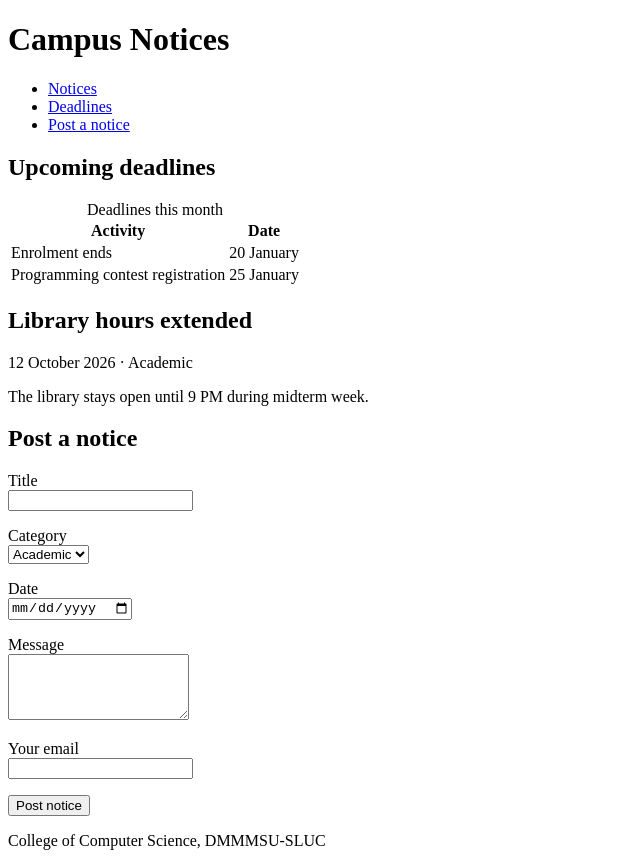
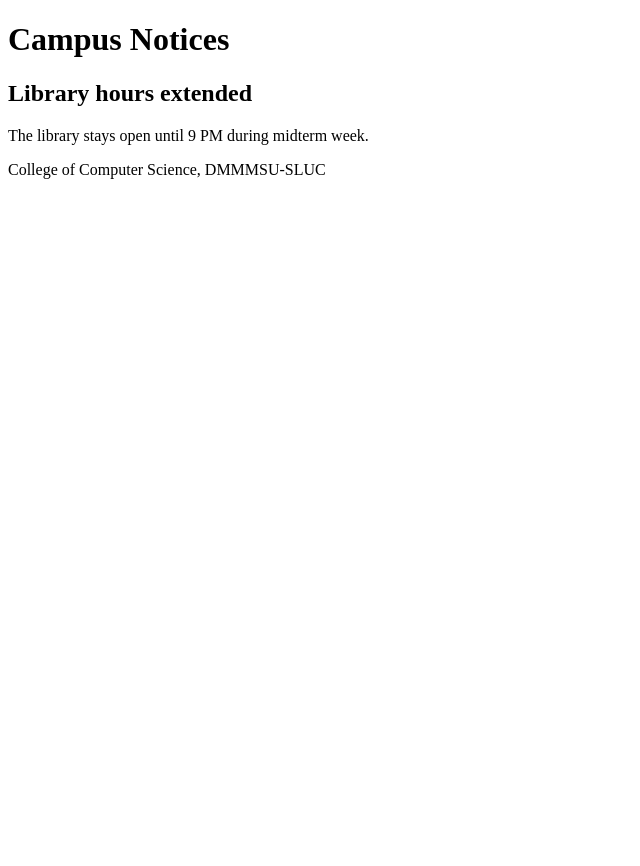
Before and after one commit to jhojhoyogitse-oss/csaeforproject3E, a plain HTML site: page week1/week1.html in a window 1280 px wide. Shown: the whole page, without its empty margins (0-640 px from the left). After the commit the page ends 800 px from the top, so only its background shows below. Drawn offline with Linux system fonts and the light colour scheme.

Commit message:
initial commit

```diff
--- a/week1/week1.html
+++ b/week1/week1.html
@@ -8,68 +8,12 @@
 <body>
   <header>
     <h1>Campus Notices</h1>
-
-    <nav aria-label="Main">
-  <ul>
-    <li><a href="#notices">Notices</a></li>
-    <li><a href="#deadlines">Deadlines</a></li>
-    <li><a href="#submit">Post a notice</a></li>
-  </ul>
-</nav>
-
-<section id="deadlines">
-  <h2>Upcoming deadlines</h2>
-  <table>
-    <caption>Deadlines this month</caption>
-    <thead>
-      <tr><th scope="col">Activity</th><th scope="col">Date</th></tr>
-    </thead>
-    <tbody>
-      <tr><td>Enrolment ends</td><td>20 January</td></tr>
-      <tr><td>Programming contest registration</td><td>25 January</td></tr>
-    </tbody>
-  </table>
-</section>
   </header>
   <main>
     <article class="notice">
-  <h2>Library hours extended</h2>
-  <p class="meta">
-    <time datetime="2026-10-12">12 October 2026</time> · <span class="tag">Academic</span>
-  </p>
-  <p>The library stays open until 9 PM during midterm week.</p>
-</article>
-<section id="submit">
-  <h2>Post a notice</h2>
-  <form action="#" method="post">
-    <p>
-      <label for="title">Title</label><br>
-      <input type="text" id="title" name="title" required maxlength="100">
-    </p>
-    <p>
-      <label for="category">Category</label><br>
-      <select id="category" name="category">
-        <option value="academic">Academic</option>
-        <option value="event">Event</option>
-        <option value="general">General</option>
-      </select>
-    </p>
-    <p>
-      <label for="date">Date</label><br>
-      <input type="date" id="date" name="date">
-    </p>
-    <p>
-      <label for="message">Message</label><br>
-      <textarea id="message" name="message" rows="4" required></textarea>
-    </p>
-    <p>
-      <label for="email">Your email</label><br>
-      <input type="email" id="email" name="email" required>
-    </p>
-    <button type="submit">Post notice</button>
-  </form>
-</section>
-
+      <h2>Library hours extended</h2>
+      <p>The library stays open until 9 PM during midterm week.</p>
+    </article>
   </main>
   <footer>
     <p>College of Computer Science, DMMMSU-SLUC</p>
--- /dev/null
+++ b/week2.1/style.css
@@ -0,0 +1,79 @@
+:root {
+  --brand: #1d4e89;
+  --brand-soft: #e0ecf8;
+  --surface: #ffffff;
+  --page: #f4f7fa;
+  --text: #1f2933;
+  --border: #d9e2ec;
+  --radius: 8px;
+}
+
+* { box-sizing: border-box; }
+
+body {
+  font-family: system-ui, sans-serif;
+  font-size: 1rem;
+  line-height: 1.5;
+  margin: 0;
+  background: var(--page);
+  color: var(--text);
+}
+header {
+  background: var(--brand);
+  color: white;
+  padding: 16px 24px;
+}
+
+main {
+  max-width: 720px;
+  margin: 24px auto;
+  padding: 0 16px;
+}
+
+.notice {
+  background: var(--surface);
+  border: 1px solid var(--border);
+  border-radius: var(--radius);
+  padding: 16px;
+  margin-bottom: 16px;
+}
+
+.tag {
+  background: var(--brand-soft);
+  border-radius: 4px;
+  padding: 2px 8px;
+  font-size: 0.85rem;
+}
+
+footer {
+  text-align: center;
+  padding: 16px;
+}
+nav ul { list-style: none; margin: 0; padding: 0; }
+nav li { display: inline-block; margin-right: 16px; }
+nav a { color: white; text-decoration: none; }
+nav a:hover { text-decoration: underline; }
+
+table { border-collapse: collapse; width: 100%; background: var(--surface); }
+th, td { border: 1px solid var(--border); padding: 8px; text-align: left; }
+th { background: var(--brand-soft); }
+
+input, select, textarea {
+  width: 100%;
+  padding: 8px;
+  border: 1px solid var(--border);
+  border-radius: 4px;
+  font: inherit;
+}
+input:focus, select:focus, textarea:focus { outline: 3px solid var(--brand); }
+
+button {
+  background: var(--brand);
+  color: white;
+  border: 0;
+  border-radius: var(--radius);
+  padding: 10px 20px;
+  font: inherit;
+  cursor: pointer;
+}
+button:hover { background: #163b69; }
```
Also changed, not shown: week2/Dmmmsu.jpg (deleted), week2/bscs.jpg (deleted).
